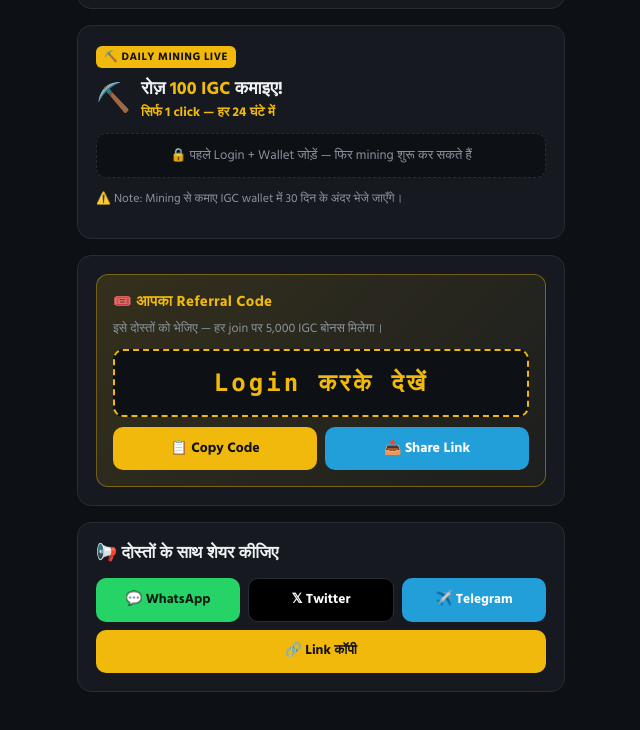
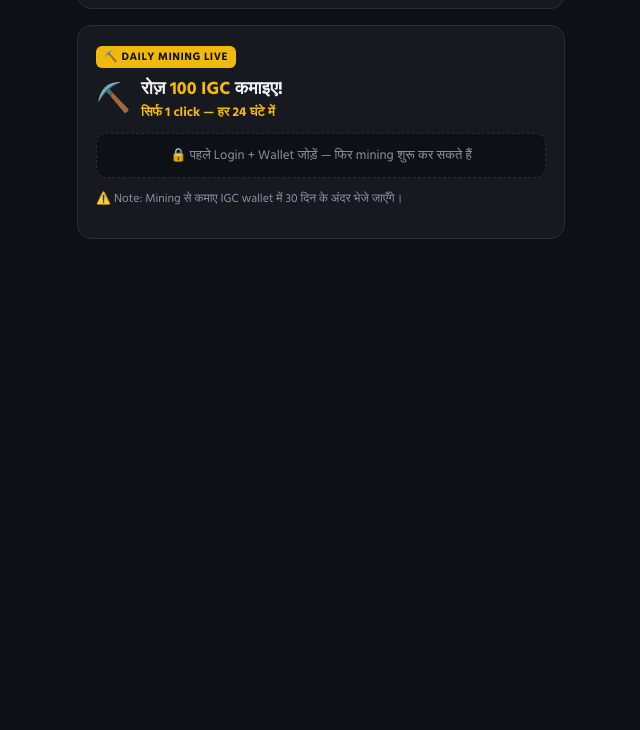
Before and after one commit to rambhai91221/Indian-Global-Coin, a website: page mining.html in a window 1280 px wide. Shown: the part 586-1316 px from the top of the page, without its empty margins (319-959 px from the left). After the commit the page ends 881 px from the top, so only its background shows below. Drawn offline with nearby package versions, Linux system fonts and the light colour scheme.

Commit message:
Update mining.html

```diff
--- a/mining.html
+++ b/mining.html
@@ -158,28 +158,7 @@
   </section>
 
   <!-- Referral Box -->
-  <section>
-    <div class="claim-box" style="margin-top:0">
-      <h3 data-i18n="yourRefCode">🎟️ आपका Referral Code</h3>
-      <p class="muted" style="margin:4px 0 0;font-size:12.5px" data-i18n="refDesc">इसे दोस्तों को भेजिए — हर join पर 5,000 IGC बोनस मिलेगा।</p>
-      <div class="ref-code-display" id="myRefCode" data-i18n="loginToSee">Login करके देखें</div>
-      <div class="ref-copy-row">
-        <button class="b-copy" id="copyRefBtn" data-i18n="copyCode">📋 Copy Code</button>
-        <button class="b-share" id="shareRefBtn" data-i18n="shareLink">📤 Share Link</button>
-      </div>
-    </div>
-  </section>
 
-  <!-- Share -->
-  <section>
-    <h2 data-i18n="shareTitle">📢 दोस्तों के साथ शेयर कीजिए</h2>
-    <div class="share-row">
-      <a class="s-wa" id="shareWa" target="_blank" rel="noopener" data-i18n="whatsapp">💬 WhatsApp</a>
-      <a class="s-x" id="shareX" target="_blank" rel="noopener" data-i18n="twitter">𝕏 Twitter</a>
-      <a class="s-tg" id="shareTg" target="_blank" rel="noopener" data-i18n="telegram">✈️ Telegram</a>
-      <button class="s-copy" id="shareCopy" data-i18n="copyLink">🔗 Link कॉपी</button>
-    </div>
-  </section>
 
 </div>
 
```
